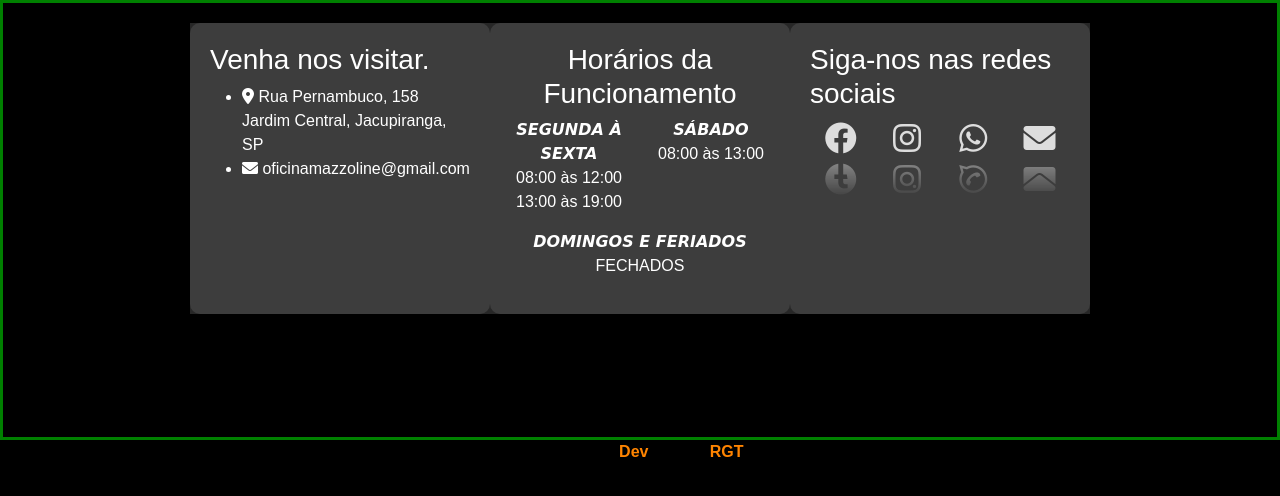
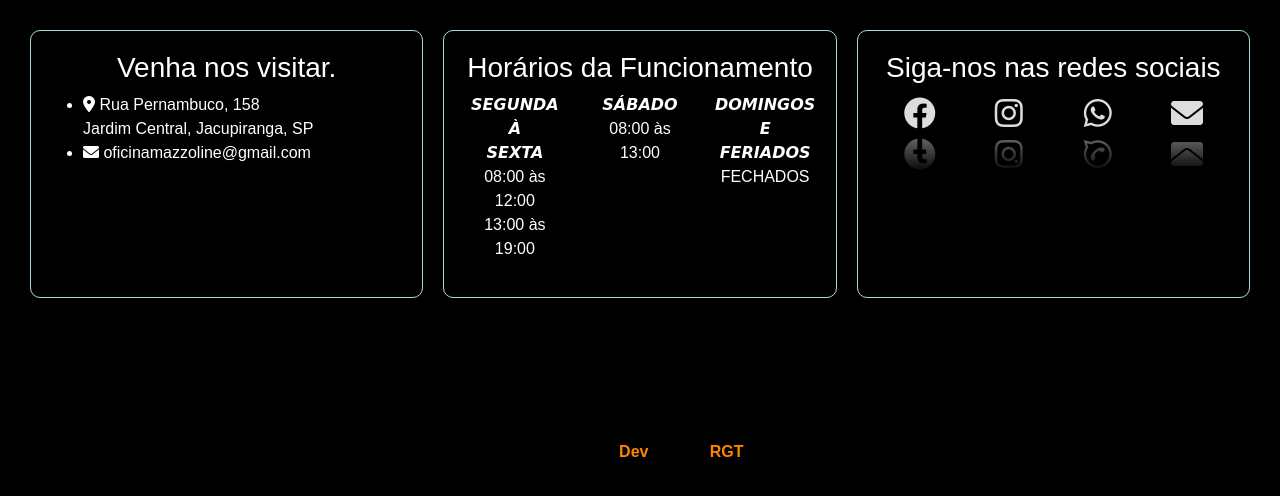
Before and after one commit to RogerioSenac/Projeto-Oficina-Mazzoline, a PHP site: page /includes/footer.php in a window 1280 px wide. Shown: the top 496 px of the page. Run offline with PHP 8.4, Linux system fonts and the light colour scheme.

Commit message:
refacture.rogerio - footer.php

```diff
--- a/assets/css/estilos.css
+++ b/assets/css/estilos.css
@@ -192,7 +192,7 @@ nav>a:hover {
     align-items: center;
     /* Centraliza o conteúdo */
     padding: 10px;
-    border: solid green;
+   background-color: black;
 }
 
 /* Alinhamento dos cards */
@@ -201,10 +201,8 @@ nav>a:hover {
     flex-wrap: wrap;
     /* Permite que os cards quebrem em várias linhas se necessário */
     justify-content: space-between;
-    margin: 10px 0;
+    margin: 10px 10px;
     /* Margem para espaçamento vertical */
-    background-color: #272727;
-
 }
 
 .card-body-1,
@@ -214,15 +212,21 @@ nav>a:hover {
     /* Cada card ocupa espaço igual */
     min-width: 250px;
     /* Define uma largura mínima para os cards */
-    max-width: 300px;
+    max-width: 500px;
     /* Define uma largura máxima para os cards */
     padding: 20px;
     /* Espaçamento interno dos cards */
-    background-color: rgba(255, 255, 255, 0.1);
+    background-color: black;
     /* Cor de fundo suave para melhor visualização */
     border-radius: 10px;
     /* Arredonda os cantos dos cards */
     color: white;
+    border: 1px solid lightblue;
+    margin: 10px; /* Espaçamento externo de 10px entre os cards */
+}
+
+.text-center h3{
+    text-align: center;
 }
 
 
--- a/includes/footer.php
+++ b/includes/footer.php
@@ -18,7 +18,7 @@
     <footer class="rodape">
         <div class="card-group">
             <div class="card-body-1">
-                <h3>Venha nos visitar.</h3>
+                <h3 class="text-center">Venha nos visitar.</h3>
                 <ul>
                     <li><i class="fas fa-map-marker-alt"></i> Rua Pernambuco, 158</br> Jardim Central, Jacupiranga, SP</li>
                     <li><i class="fas fa-envelope"></i> oficinamazzoline@gmail.com</li>
@@ -29,7 +29,7 @@
                 <h3 class="text-center">Horários da Funcionamento</h3>
                 <div class="row text-center">
                     <div class="col">
-                        <p><span class="servico-texto-realce">SEGUNDA À SEXTA</span><br>
+                        <p><span class="servico-texto-realce">SEGUNDA <abr>À<br> SEXTA</span><br>
                             08:00 às 12:00<br>
                             13:00 às 19:00</p>
                     </div>
@@ -45,7 +45,7 @@
             </div>
 
             <div class="card-body-2">
-                <h3>Siga-nos nas redes sociais</h3>
+                <h3 class="text-center">Siga-nos nas redes sociais</h3>
                 <div class="social-icons">
                     <a href="https://www.facebook.com/mecanicamazzoline?locale=pt_BR" class="facebook" target="_blank"><i class="fab fa-facebook fa-2x"></i></a>
                     <a href="https://www.instagram.com/mecanicamazzoline/" class="instagram" target="_blank"><i class="fab fa-instagram fa-2x"></i></a>
```
